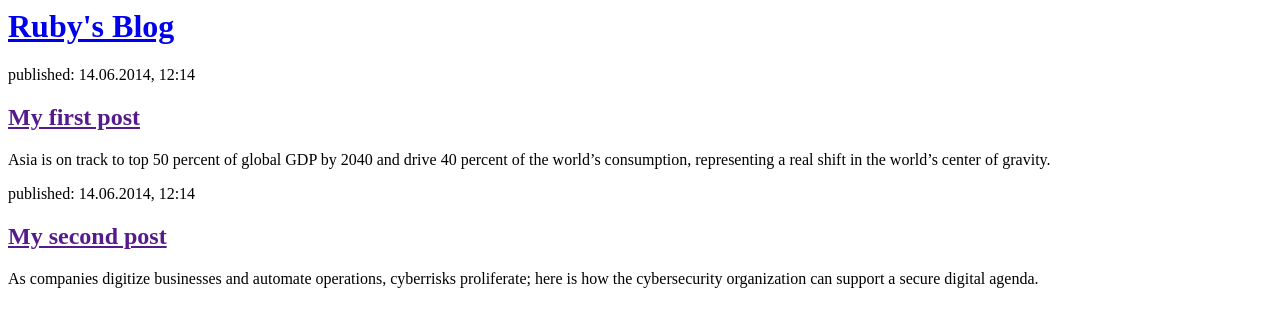
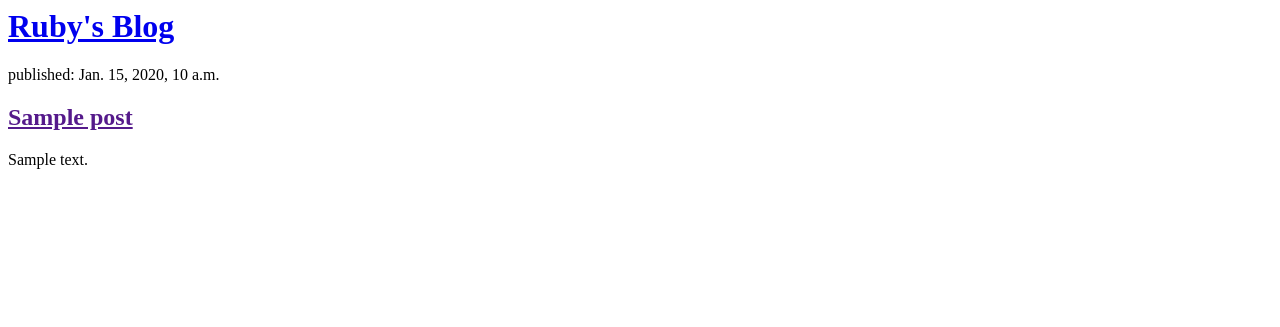
Before and after one commit to Ruby-KP/my-first-blog, a Django app: template blog/templates/blog/post_list.htm in a window 1280 px wide. Shown: the top 327 px of the page. Run offline with Django 3.2, Linux system fonts and the light colour scheme; the template is opened without the code that fills it: values that come from a table or form of the project are taken from there, others are empty; tables that the repository leaves empty hold one stand-in row (values such as "Sample post").

Commit message:
Modified templates to display posts from database.

```diff
--- a/blog/templates/blog/post_list.htm
+++ b/blog/templates/blog/post_list.htm
@@ -7,16 +7,13 @@
             <h1><a href="/">Ruby's Blog</a></h1>
         </div>
 
+        {% for post in posts %}
         <div>
-            <p>published: 14.06.2014, 12:14</p>
-            <h2><a href="">My first post</a></h2>
-            <p> Asia is on track to top 50 percent of global GDP by 2040 and drive 40 percent of the world’s consumption, representing a real shift in the world’s center of gravity.</p>
+            <p>published: {{ post.published_date }}</p>
+            <h2><a href="">{{ post.title }}</a></h2>
+            <p>{{ post.text|linebreaksbr }}</p>
         </div>
+        {% endfor %}
 
-        <div>
-            <p>published: 14.06.2014, 12:14</p>
-            <h2><a href="">My second post</a></h2>
-            <p>As companies digitize businesses and automate operations, cyberrisks proliferate; here is how the cybersecurity organization can support a secure digital agenda.</p>
-        </div>
     </body>
 </html>
--- a/blog/views.py
+++ b/blog/views.py
@@ -1,6 +1,9 @@
 from django.shortcuts import render
+from .models import Post
+from django.utils import timezone
 
 # Create your views here.
 
 def post_list(request):
-    return render(request, 'blog/post_list.htm', {})
+    posts = Post.objects.filter(published_date__lte=timezone.now()).order_by('published_date')
+    return render(request, 'blog/post_list.htm', {'posts': posts})
```
